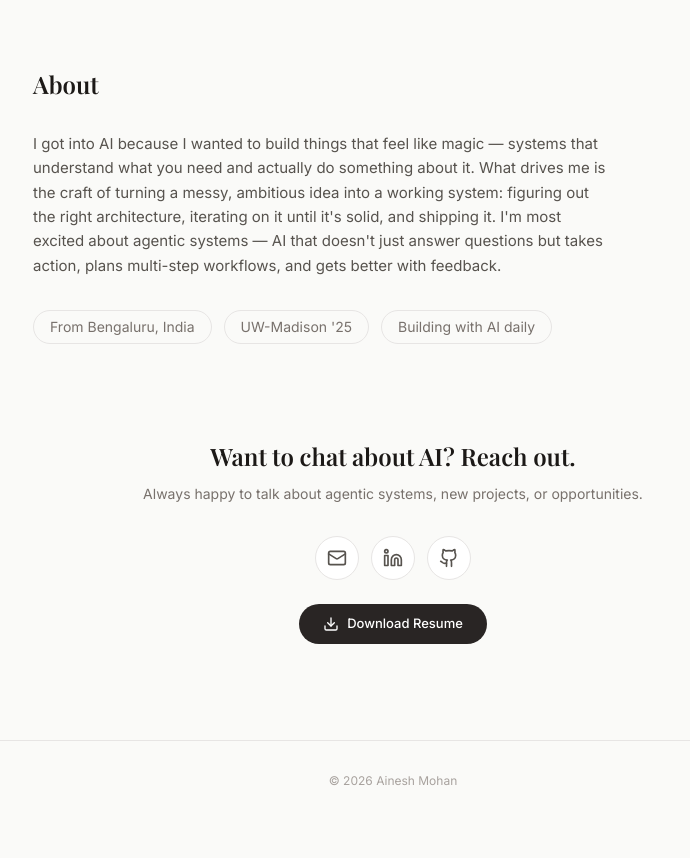
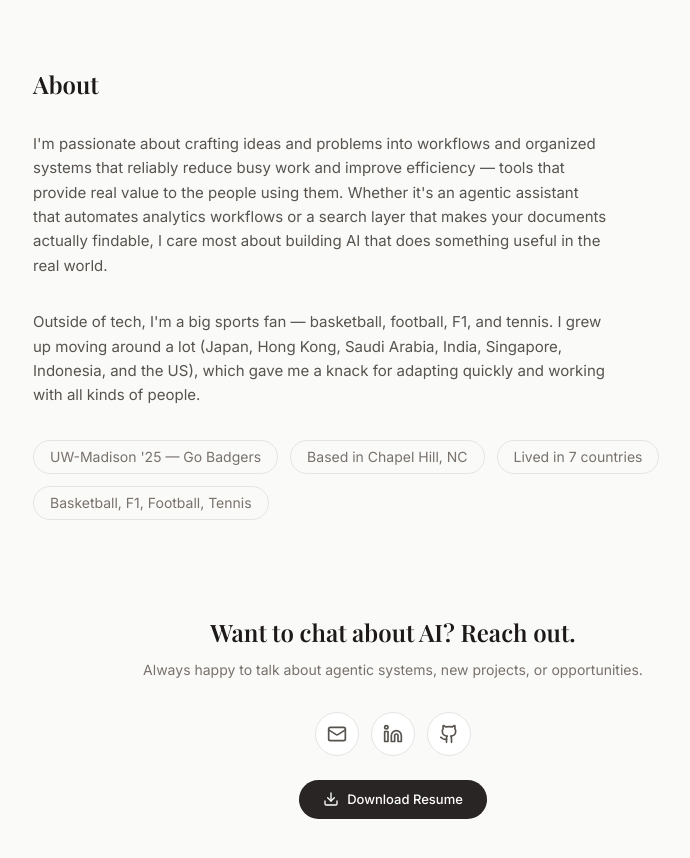
Before and after one commit to aineshm/aineshm.github.io, a Next.js app: page / in a window 1280 px wide. Shown: the part 2500-3358 px from the top of the page, without its empty margins (247-937 px from the left). Before the commit the page ends 3321 px from the top, so only its background shows below. Built offline with nearby package versions, Linux system fonts and the light colour scheme.

Commit message:
feat: update about section with personal details and interests

```diff
--- a/src/components/about.tsx
+++ b/src/components/about.tsx
@@ -1,9 +1,10 @@
 import { SectionWrapper } from "./section-wrapper";
 
 const FUN_FACTS = [
-  "From Bengaluru, India",
-  "UW-Madison '25",
-  "Building with AI daily",
+  "UW-Madison '25 — Go Badgers",
+  "Based in Chapel Hill, NC",
+  "Lived in 7 countries",
+  "Basketball, F1, Football, Tennis",
 ] as const;
 
 export function About() {
@@ -13,14 +14,19 @@ export function About() {
         About
       </h2>
       <p className="mb-8 max-w-xl text-[15px] leading-relaxed text-text-body">
-        I got into AI because I wanted to build things that feel like magic —
-        systems that understand what you need and actually do something about
-        it. What drives me is the craft of turning a messy, ambitious idea
-        into a working system: figuring out the right architecture, iterating
-        on it until it&apos;s solid, and shipping it. I&apos;m most excited
-        about agentic systems — AI that doesn&apos;t just answer questions
-        but takes action, plans multi-step workflows, and gets better with
-        feedback.
+        I&apos;m passionate about crafting ideas and problems into workflows
+        and organized systems that reliably reduce busy work and improve
+        efficiency — tools that provide real value to the people using them.
+        Whether it&apos;s an agentic assistant that automates analytics
+        workflows or a search layer that makes your documents actually
+        findable, I care most about building AI that does something useful
+        in the real world.
+      </p>
+      <p className="mb-8 max-w-xl text-[15px] leading-relaxed text-text-body">
+        Outside of tech, I&apos;m a big sports fan — basketball, football,
+        F1, and tennis. I grew up moving around a lot (Japan, Hong Kong,
+        Saudi Arabia, India, Singapore, Indonesia, and the US), which gave
+        me a knack for adapting quickly and working with all kinds of people.
       </p>
       <div className="flex flex-wrap gap-3">
         {FUN_FACTS.map((fact) => (
```
